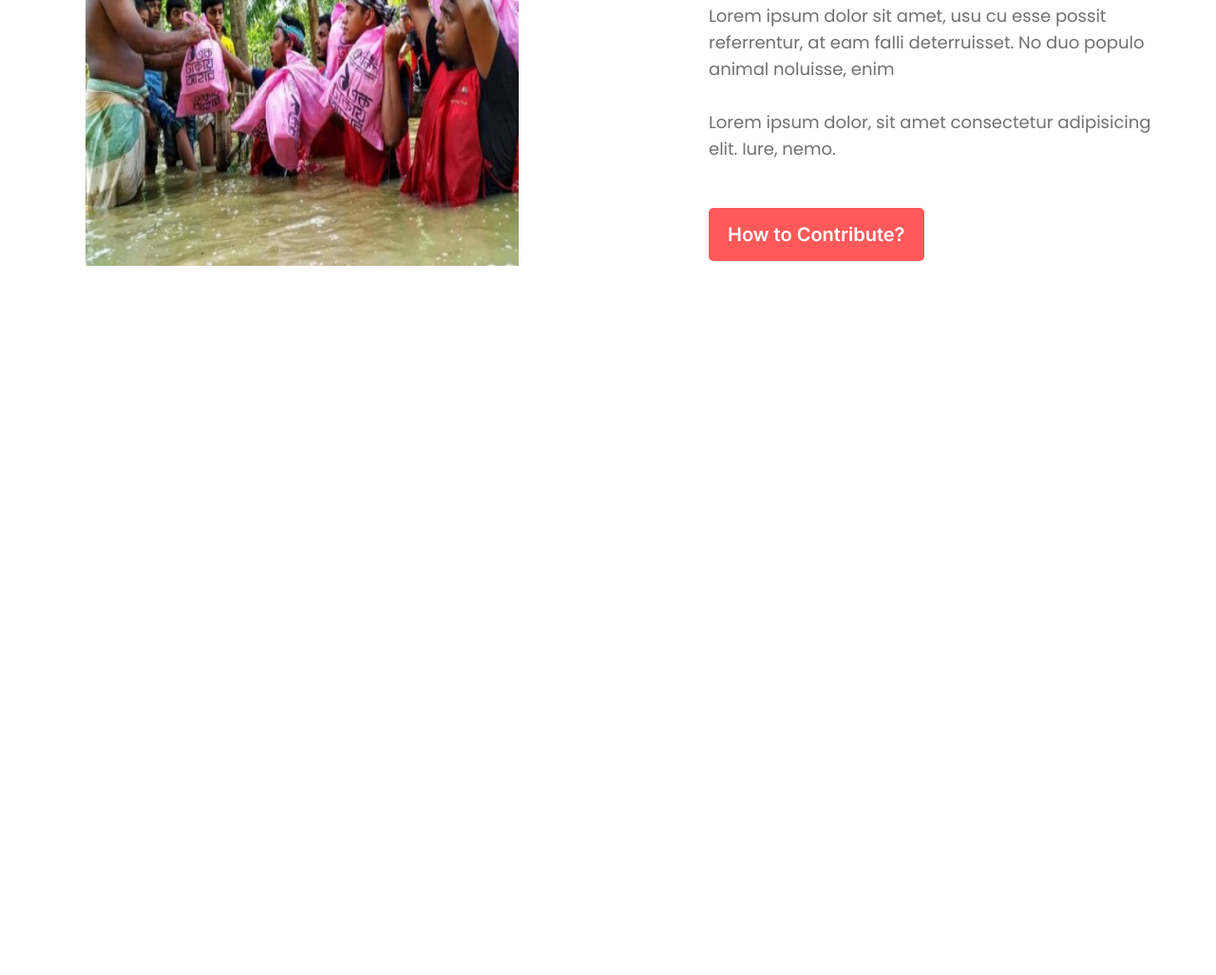
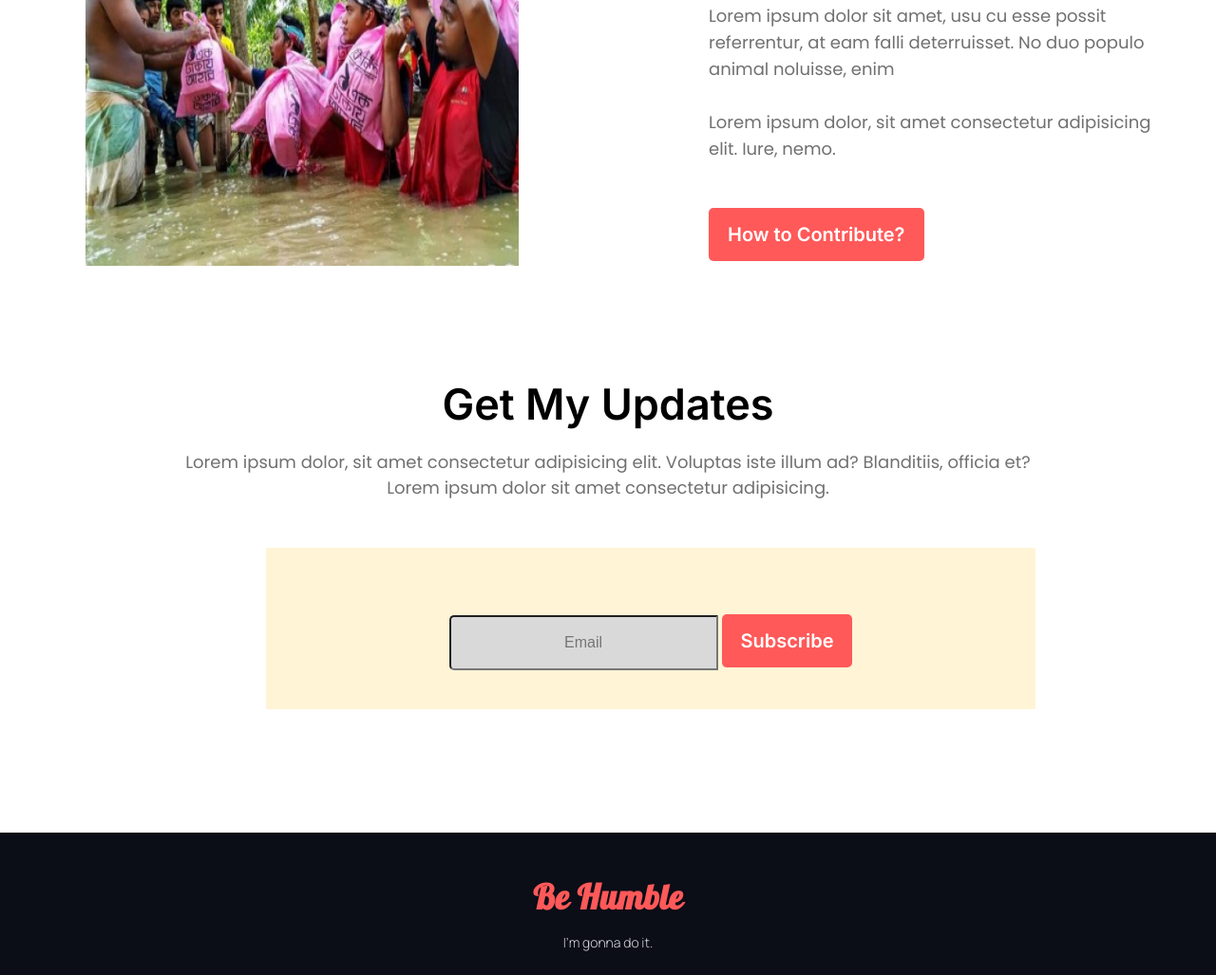
Before and after one commit to anonnoy-oniket/donate, a plain HTML site: page index.html in a window 1280 px wide. Shown: the part 3072-4099 px from the top of the page at 95% size. Before the commit the page ends 3425 px from the top, so only its background shows below. Drawn offline with Linux system fonts and the light colour scheme.

Commit message:
completed

```diff
--- a/index.html
+++ b/index.html
@@ -11,6 +11,15 @@
     <link rel="preconnect" href="https://fonts.googleapis.com">
     <link rel="preconnect" href="https://fonts.gstatic.com" crossorigin>
     <link href="https://fonts.googleapis.com/css2?family=Inter:wght@600&family=Poppins&display=swap" rel="stylesheet">
+    <link rel="preconnect" href="https://fonts.googleapis.com">
+    <link rel="preconnect" href="https://fonts.gstatic.com" crossorigin>
+    <link href="https://fonts.googleapis.com/css2?family=Inter:wght@600&family=Lobster&family=Poppins&display=swap"
+        rel="stylesheet">
+    <link rel="preconnect" href="https://fonts.googleapis.com">
+    <link rel="preconnect" href="https://fonts.gstatic.com" crossorigin>
+    <link
+        href="https://fonts.googleapis.com/css2?family=Inter:wght@600 family=Lobster&family=Manrope:wght@300&family=Poppins&display=swap"
+        rel="stylesheet">
     <link rel="stylesheet" href="styles/style.css">
 </head>
 
@@ -108,8 +117,23 @@
                 </div>
             </div>
         </section>
-        <section></section>
+        <section class="get-updates">
+            <h3 class="donation-title">Get My Updates</h3>
+            <p class="donation-description">Lorem ipsum dolor, sit amet consectetur adipisicing elit. Voluptas iste
+                illum ad? Blanditiis, officia et? <br>Lorem ipsum dolor sit amet consectetur adipisicing.</p>
+            <div class="get-mail">
+                <input type="email" placeholder="Email">
+                <button class="btn-primary">Subscribe</button>
+            </div>
+        </section>
     </main>
+
+    <footer>
+        <div>
+            <h3>Be Humble</h3>
+            <p>I'm gonna do it.</p>
+        </div>
+    </footer>
 
 </body>
 
--- a/styles/style.css
+++ b/styles/style.css
@@ -161,21 +161,21 @@ hr {
 
 /* section-3 */
 
-.how-to-contribute{
+.how-to-contribute {
     padding-left: 90px;
 }
 
-.how-to-contribute img{
+.how-to-contribute img {
     width: 456px;
     height: 477px;
 }
 
-.contribute{
+.contribute {
     width: 500px;
     height: 550px;
 }
 
-.contribute-container{
+.contribute-container {
     display: flex;
     gap: 200px;
     margin-top: 120px;
@@ -195,6 +195,59 @@ hr {
     line-height: 28px;
 }
 
-.how-to-contribute .btn-primary{
+.how-to-contribute .btn-primary {
     margin-top: 30px;
 }
+
+/* section-4 */
+
+.get-mail {
+    background: #FFF4D6;
+    width: 810px;
+    height: 100px;
+    text-align: center;
+    padding-top: 70px;
+    margin-top: 50px;
+    margin-left: 280px;
+}
+
+.get-mail input {
+    color: #AA9F9F;
+    text-align: center;
+    font-size: 16px;
+    font-weight: 500;
+    line-height: 20px;
+    border-radius: 5px 0px 0px 5px;
+    background: #D9D9D9;
+    width: 275px;
+    height: 52px;
+}
+
+/* footer */
+
+footer {
+    text-align: center;
+    background: var(--default-black, #0B0D17);
+    height: 150px;
+    margin-top: 130px;
+}
+
+footer h3 {
+    color: #FF5959;
+    font-size: 36px;
+    font-family: Lobster;
+    line-height: 44px;
+    letter-spacing: 0.5px;
+    margin-bottom: 0px;
+}
+
+footer p {
+    color: var(--text-gray-300, #D9DBE1);
+    font-size: 14px;
+    font-family: Manrope;
+    line-height: 24px;
+}
+
+footer div{
+    padding-top: 10px;
+}
```
